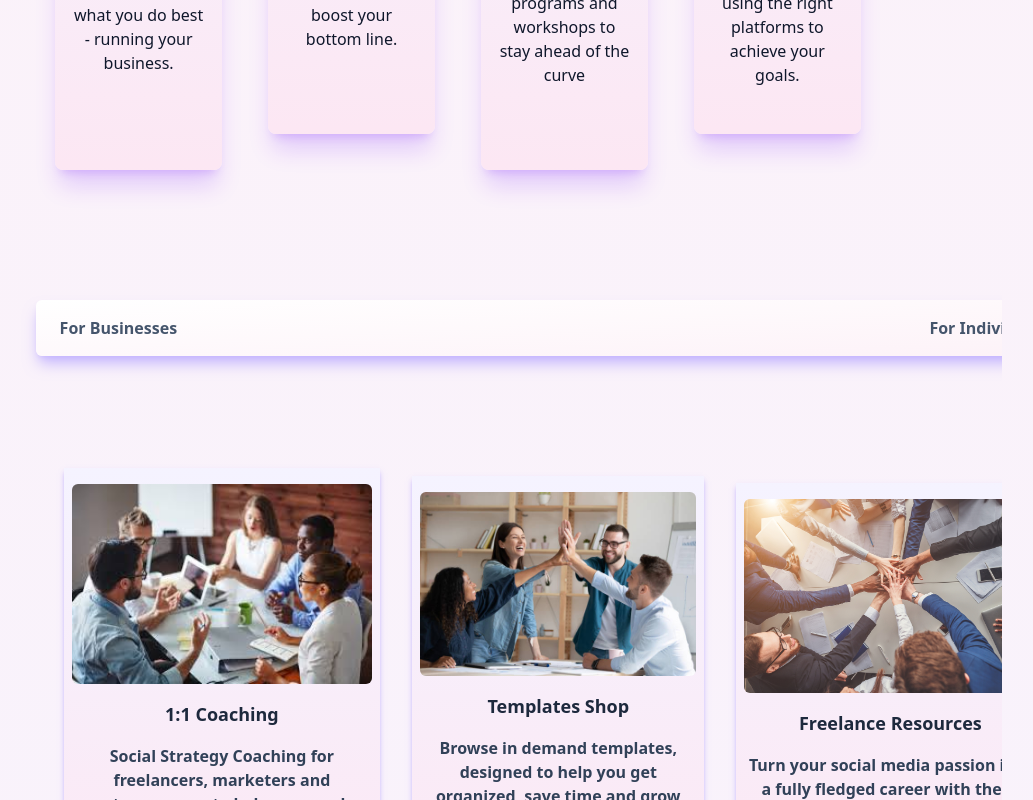
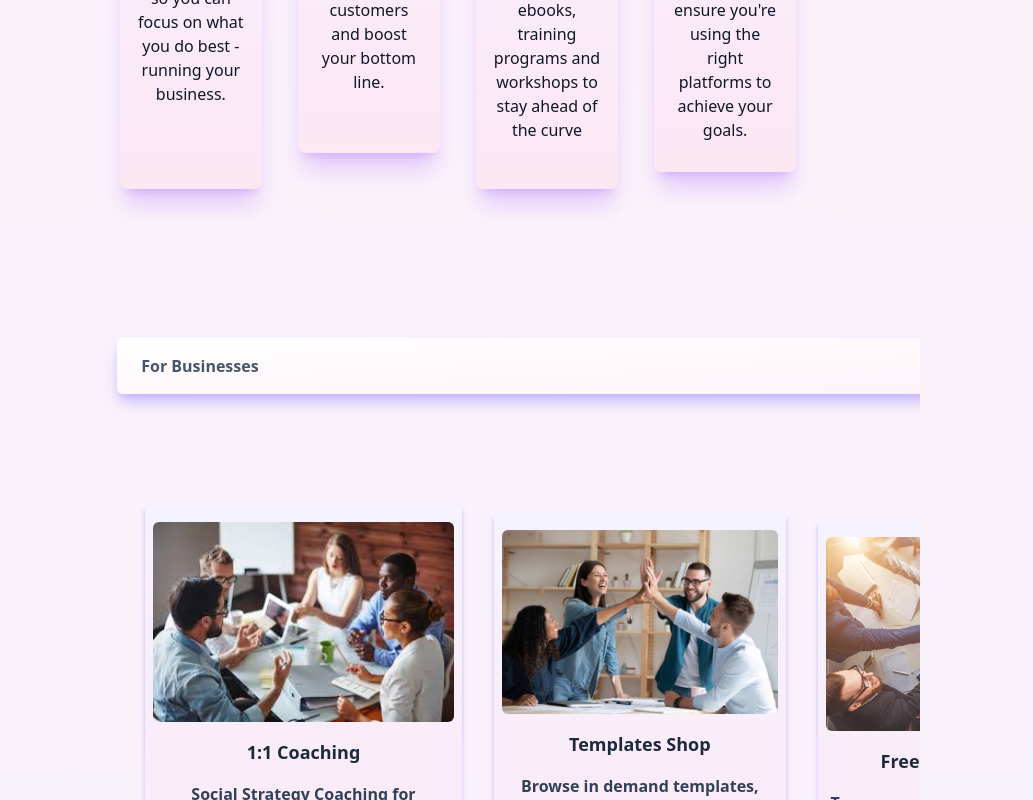
Before and after one commit to MatthewsRicky/shespeaksocial, a Next.js app: page / in a window 1280 px wide. Shown: the part 1064-1864 px from the top of the page, without its empty margins (182-1215 px from the left). Built offline with nearby package versions, Linux system fonts and the light colour scheme.

Commit message:
main body styling

```diff
--- a/app/globals.css
+++ b/app/globals.css
@@ -25,5 +25,5 @@
 body {
 	margin: 0;
 	box-sizing: border-box;
-	@apply bg-linear-to-b from-pink-50 to-violet-50;
+	@apply bg-linear-to-b from-pink-50 to-violet-50 xl:w-[85%] mx-auto;
 }
```
